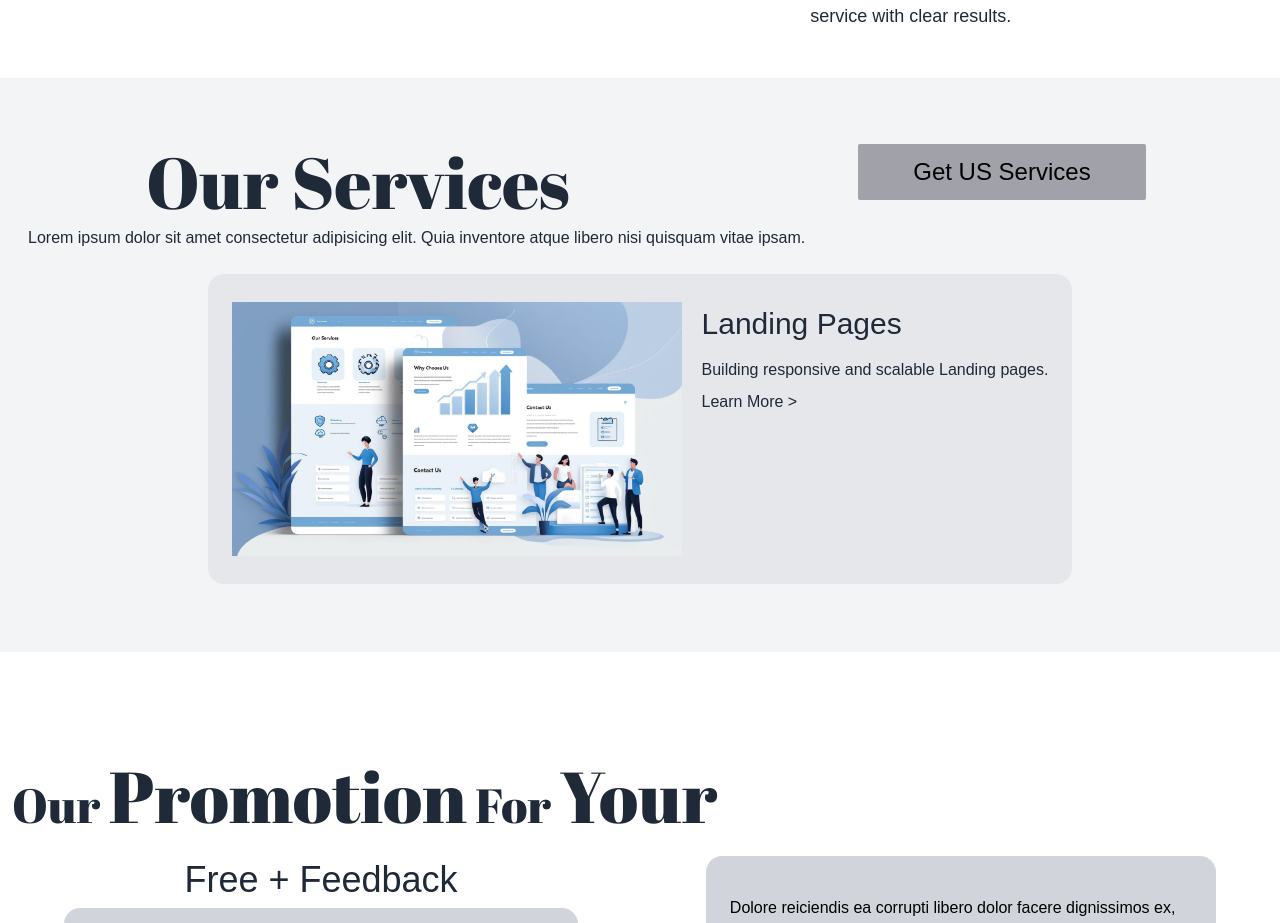
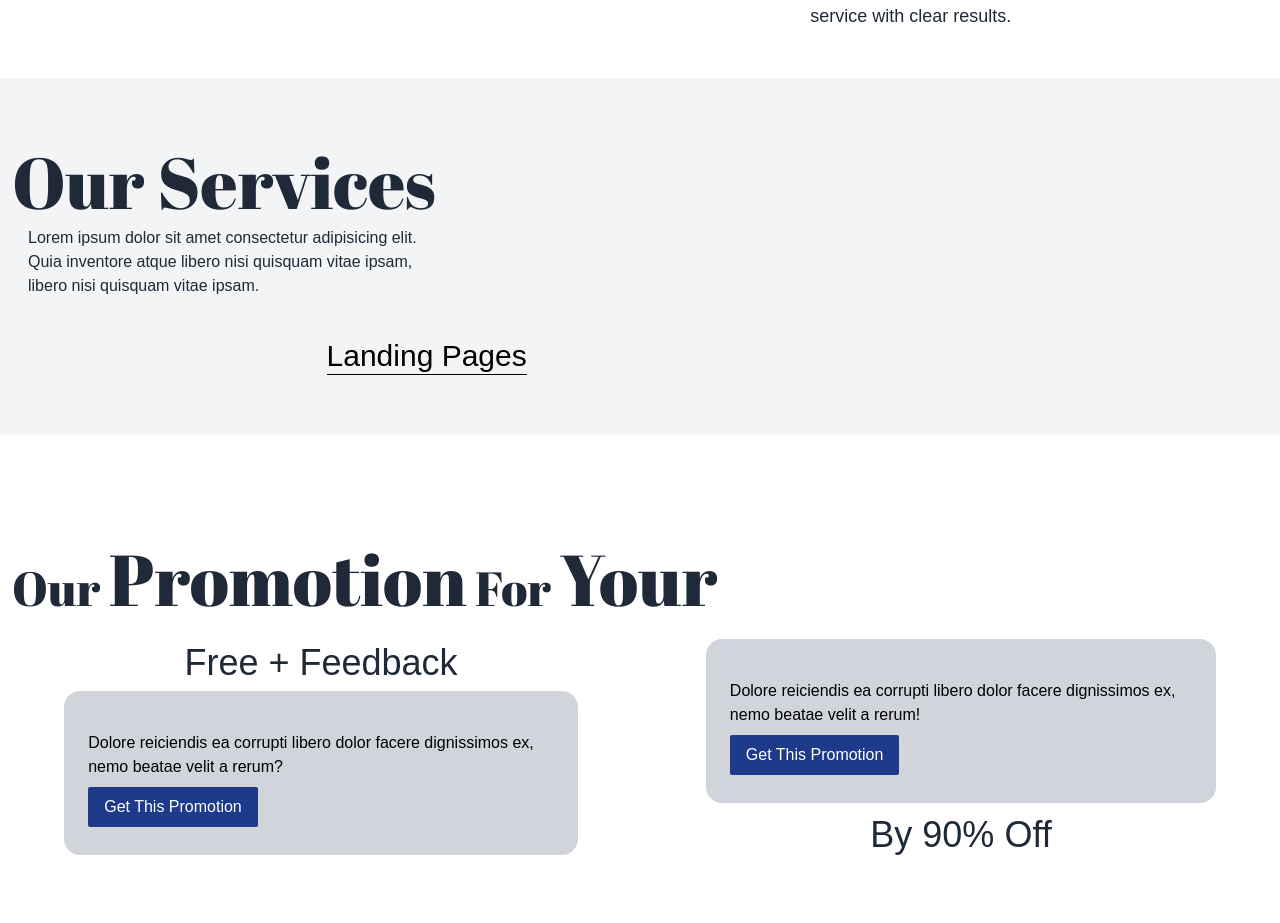
Before and after one commit to Jose-leandro/Techwith2, a Next.js app: page / in a window 1280 px wide. Shown: the part 1166-2089 px from the top of the page. Built offline with nearby package versions, Linux system fonts and the light colour scheme.

Commit message:
feat(ui): redesign our services section for improved layout and UX

```diff
--- a/app/components/our-services.tsx
+++ b/app/components/our-services.tsx
@@ -13,45 +13,31 @@ export default function OurServices() {
 
   return (
     <section className="bg-gray-100 mt-10 mb-10 py-12">
-      <div className="flex flex-col ml-3 md:flex md:flex-row md:justify-around md:items-center  lg:ml-0">
+      <div className="flex flex-col ml-3 md:flex md:flex-row md:items-start lg:ml-0">
         <h2 className="text-4xl font-abril mt-5 ml-3 mb-5  text-gray-800 lg:text-7xl lg:mb-0">
           Our{" "}
           <span className="text-5xl font-abril4 lg:text-7xl ">Services</span>
         </h2>
-
-        <button className="ml-5 rounded-sm h-auto w-1/2 mt-2 mb-6 text-xl px-1 py-1 bg-zinc-400 text-black md:w-72 lg:px-3 lg:py-3 lg:text-2xl lg:mt-0 lg:mb-0">
-          Get US Services
-        </button>
       </div>
 
-      <p className="mt-2 ml-7 mb-4  text-gray-800">
+      <p className="mt-2 ml-7 mb-4 w-1/3 text-gray-800">
         Lorem ipsum dolor sit amet consectetur adipisicing elit. Quia inventore
-        atque libero nisi quisquam vitae ipsam.
+        atque libero nisi quisquam vitae ipsam, libero nisi quisquam vitae
+        ipsam.
       </p>
 
-      <div className="flex justify-around mt-6 mb-3">
-        {OurServices.map((service) => (
-          <div
-            key={service.id}
-            className="bg-gray-200 rounded-2xl px-6 py-7 w-11/12 mb-2 h-auto flex-col items-start justify-evenly lg:flex lg:flex-row lg:w-auto"
-          >
-            <Image
-              src={service.imageUrl}
-              alt={service.title}
-              className="w-3/4 lg:w-[450px]"
-              width={450}
-              height={350}
-            />
+      <div className="flex justify-around">
+        <div className="flex justify-around mt-6 mb-3 w-1/3 ">
+          {OurServices.map((service) => (
+            <div key={service.id}>
+              <h2 className="text-3xl"> {service.title} </h2>
 
-            <div className="flex flex-col justify-evenly items-start ml-5">
-              <h3 className="mt-1 text-3xl  text-gray-800">{service.title}</h3>
-              <p className="text-base my-3 mt-4 mb-2  text-gray-800">
-                {service.description}
-              </p>
-              <button className="text-gray-800">Learn More {">"}</button>
+              <div className="w-full h-[1px] bg-black"></div>
             </div>
-          </div>
-        ))}
+          ))}
+        </div>
+
+        <div></div>
       </div>
     </section>
   );
```
